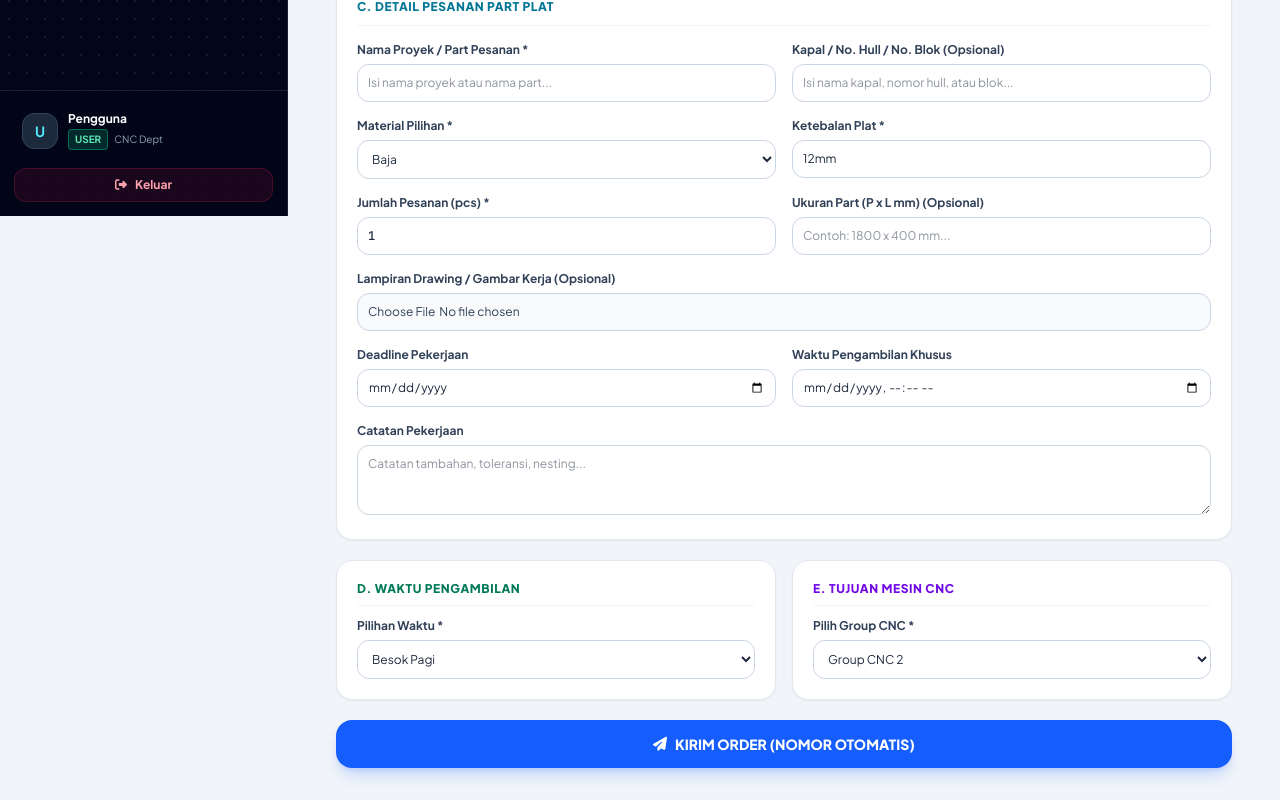
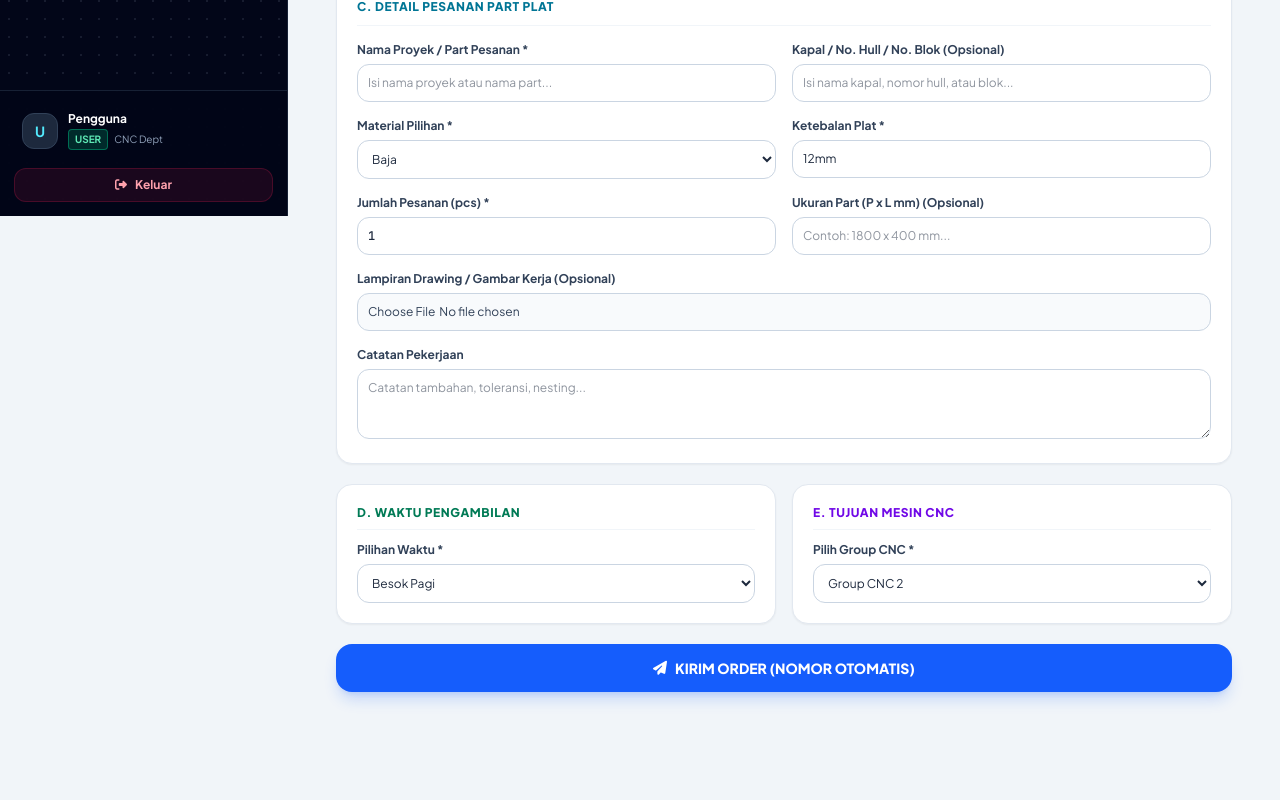
Before and after one commit to albidr30-cillowwall/cnc-database, a Nuxt app: page /orders/create in a window 1280 px wide. Shown: the part 584-1384 px from the top of the page. After the commit the page ends 1308 px from the top, so only its background shows below. Built offline with nearby package versions, Linux system fonts and the light colour scheme.

Commit message:
feat: remove deadline and custom pickup time from plate order details

```diff
--- a/pages/orders/create.vue
+++ b/pages/orders/create.vue
@@ -200,22 +200,6 @@
               <i class="fa-solid fa-paperclip"></i> Terpilih: {{ fileName }}
             </p>
           </div>
-          <div>
-            <label class="block text-slate-700 dark:text-slate-300 font-bold mb-1.5">Deadline Pekerjaan</label>
-            <input
-              v-model="form.deadline_pekerjaan"
-              type="date"
-              class="w-full bg-white dark:bg-slate-950 border border-slate-300 dark:border-slate-700 rounded-xl p-2.5 text-slate-800 dark:text-slate-100 focus:border-blue-600"
-            >
-          </div>
-          <div>
-            <label class="block text-slate-700 dark:text-slate-300 font-bold mb-1.5">Waktu Pengambilan Khusus</label>
-            <input
-              v-model="form.waktu_custom"
-              type="datetime-local"
-              class="w-full bg-white dark:bg-slate-950 border border-slate-300 dark:border-slate-700 rounded-xl p-2.5 text-slate-800 dark:text-slate-100 focus:border-blue-600"
-            >
-          </div>
           <div class="sm:col-span-2">
             <label class="block text-slate-700 dark:text-slate-300 font-bold mb-1.5">Catatan Pekerjaan</label>
             <textarea
```
